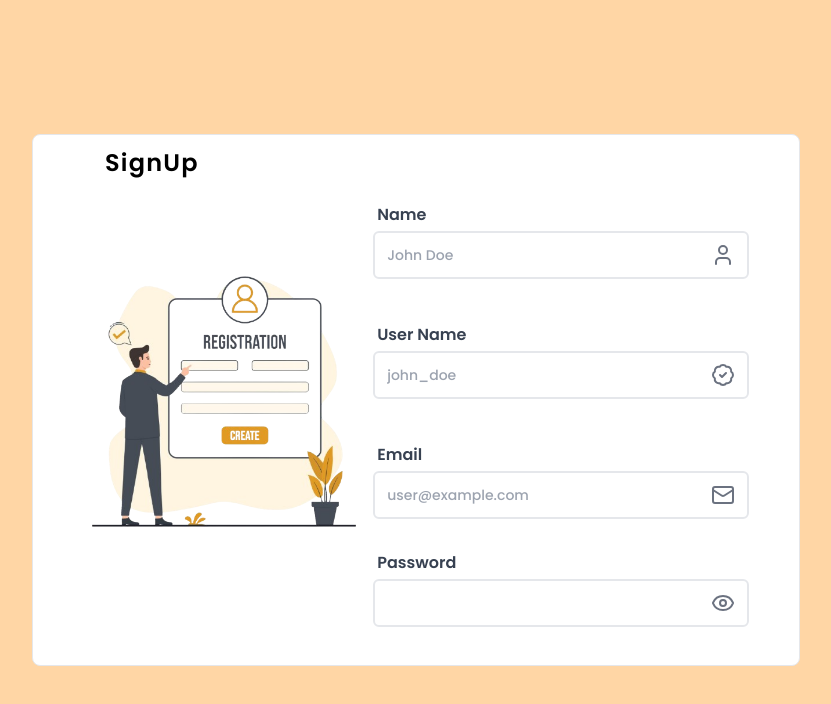
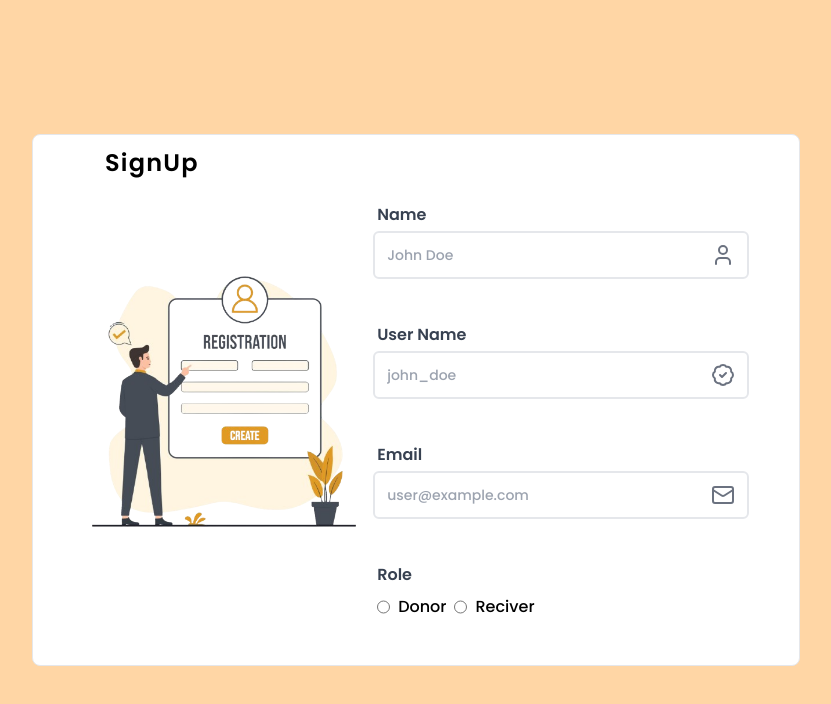
Before and after one commit to TanmayVidhate/DonorCircle_2, a React (Vite) app in the folder client/: page /signup in a window 1280 px wide. Shown: the top 704 px of the page, without its empty margins (224-1055 px from the left). Built offline with nearby package versions, Linux system fonts and the light colour scheme.

Commit message:
add radio

```diff
--- a/client/src/Components/SignupForm.jsx
+++ b/client/src/Components/SignupForm.jsx
@@ -26,7 +26,7 @@ function SignupForm() {
 
     const { t, i18n } = useTranslation();
 
-    const[openeye,setOpeneye] = useState(false);
+    const [openeye, setOpeneye] = useState(false);
 
     //react-hook-form
 
@@ -36,6 +36,7 @@ function SignupForm() {
             fullname: "",
             username: "",
             email: "",
+            role:"",
             password: "",
             // confirm_pass: ""
         }
@@ -45,6 +46,7 @@ function SignupForm() {
     const fullname = watch("fullname");
     const username = watch("username_field");
     const email = watch("email_field");
+    const role = watch("role_field");
     const password = watch("pass_field");
 
     // console.log("uuuu=",fullname)
@@ -58,6 +60,7 @@ function SignupForm() {
                 username: username,
                 email: email,
                 password: password,
+                role:role
                 // confirm_pass: confirm_pass
             });
             console.log(response?.data)
@@ -96,7 +99,7 @@ function SignupForm() {
                         >
 
                             <div className='p-1 relative w-full '>
-                                <Label title={t(`${"name"}`)}  />
+                                <Label title={t(`${"name"}`)} />
                                 <InputField
                                     type="text"
                                     placeholder="John Doe"
@@ -162,10 +165,40 @@ function SignupForm() {
                                 }
                             </div>
 
+                            <div className=" p-1 relative mt-8 w-full ">
+                                <Label title={t(`${"role"}`)} />
+
+                                <div className="">
+                                    <div className=" p-1  flex justify-start gap-2 ">
+                                        <input
+                                            type="radio"
+                                            value="donor"
+                                            {...register("role_field", {
+                                                required: "Role is Required",
+                                            })}
+                                        />
+                                        {t(`${"donor"}`)}
+                                        <input
+                                            type="radio"
+                                            value="reciver"
+                                            {...register("role_field", {
+                                                required: "Role is Required",
+                                            })}
+                                        />
+                                        {t(`${"reciver"}`)}
+                                        {errors?.gender_field && (
+                                            <span className="text-red-500 text-x w-5/6 absolute left-2 -bottom-5 ">
+                                                {errors?.gender_field?.message}
+                                            </span>
+                                        )}
+                                    </div>
+                                </div>
+                            </div>
+
                             <div className=' p-1  relative mt-5 w-full '>
                                 <Label title={t(`${"password"}`)} />
                                 <InputField
-                                    type={openeye ?"text":"password"}
+                                    type={openeye ? "text" : "password"}
                                     name="pass_field"
                                     {...register("pass_field", {
                                         required: t(`${"password_req"}`),
@@ -176,7 +209,7 @@ function SignupForm() {
                                         },
                                     })}
 
-                                    icon={openeye ? <EyeClosed onClick={(e)=>{setOpeneye(!openeye)}} className="cursor-pointer"/> :<Eye onClick={(e)=>{setOpeneye(!openeye)}} className="cursor-pointer"/>}
+                                    icon={openeye ? <EyeClosed onClick={(e) => { setOpeneye(!openeye) }} className="cursor-pointer" /> : <Eye onClick={(e) => { setOpeneye(!openeye) }} className="cursor-pointer" />}
                                 />
                                 {
                                     errors?.pass_field && <span className='text-red-500 text-sm w-full absolute  -bottom-10 sm:text-base md:text-lg md:-bottom-12 lg:text-sm lg:-bottom-10'>{errors?.pass_field?.message}</span>
@@ -219,7 +252,7 @@ function SignupForm() {
                                         // onClick={handleSubmit(onSubmit)}
                                         className="!px-5 !py-2 !rounded-lg !w-full"
                                     />)
-                                :(
+                                        : (
                                             <Button name={t(`${"create_acc"}`)}
                                                 disabled={false}
                                                 hover={true}
```
Lines whose indentation alone changed are shown as unchanged.
